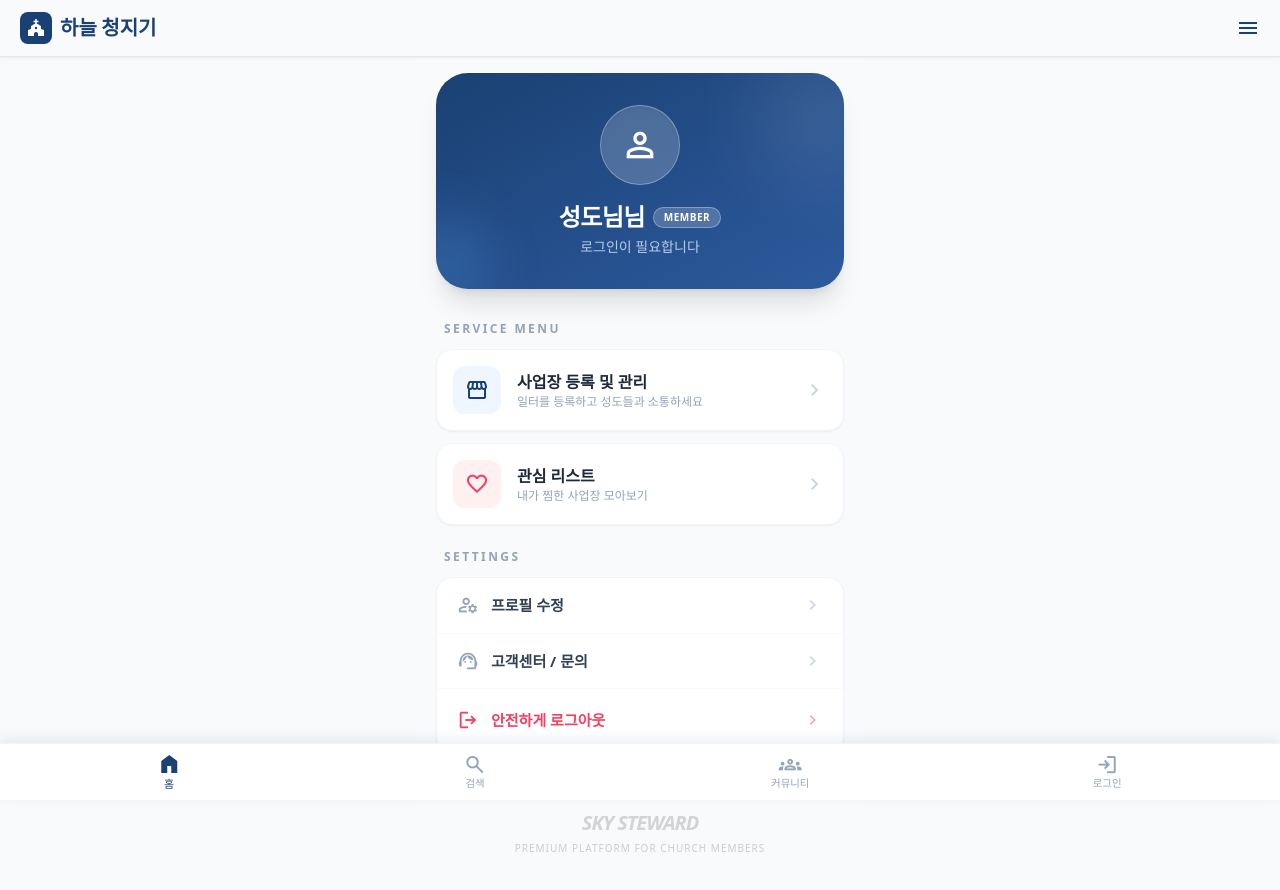
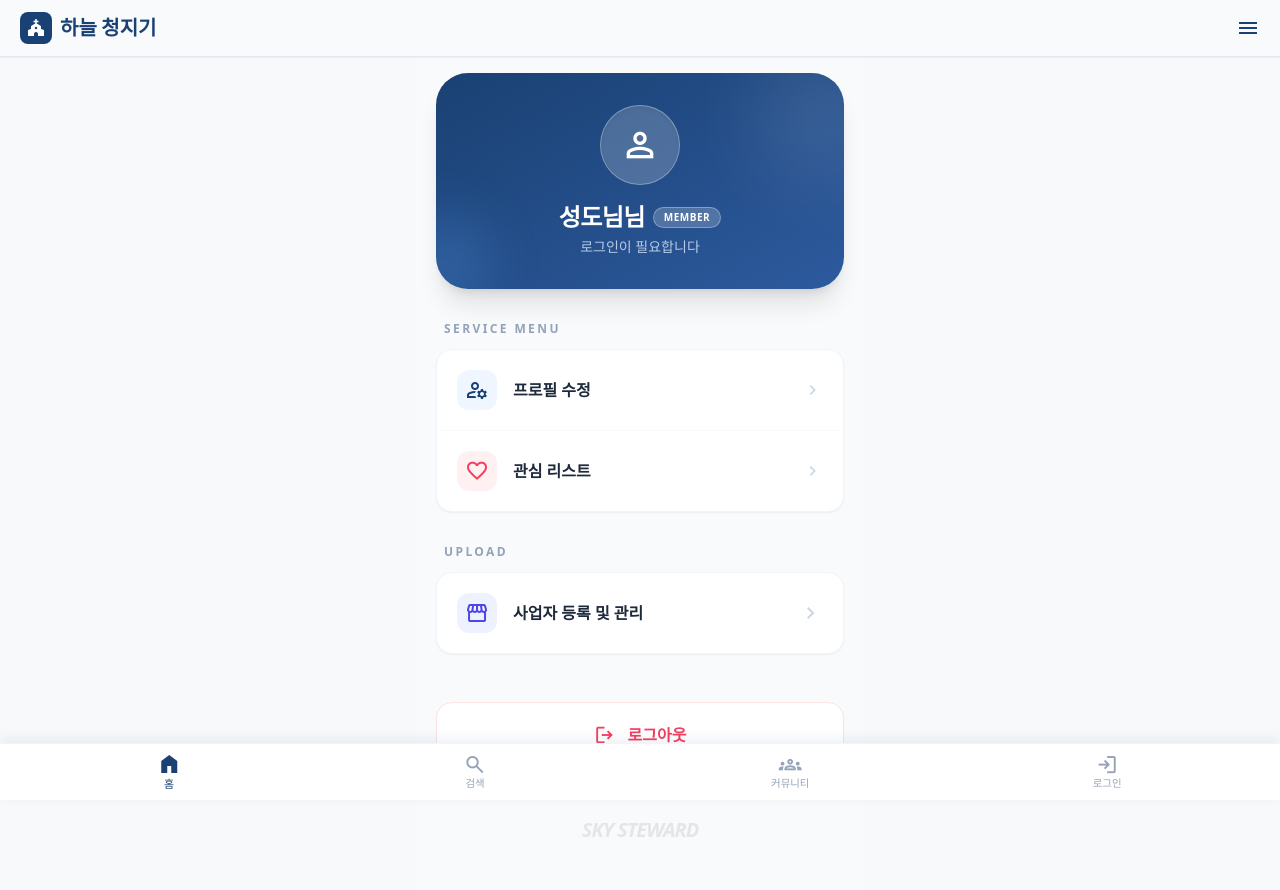
Before and after one commit to gumdalf7787art/sky-steward, a React (Vite) app: page /mypage in a window 1280 px wide. Shown: the top 890 px of the page. Built offline with nearby package versions, Linux system fonts and the light colour scheme.

Commit message:
UI: Reorganize MyPage menu structure per user request (Service Menu, UPload section, and independent Logout)

```diff
--- a/src/pages/MyPage.jsx
+++ b/src/pages/MyPage.jsx
@@ -11,7 +11,6 @@ const MyPage = () => {
   const [user, setUser] = useState(null);
 
   useEffect(() => {
-    // 1. localStorage에서 사용자 정보 로드 (새로고침 대응)
     const storedUser = localStorage.getItem('sky_user');
     if (storedUser) {
       try {
@@ -19,26 +18,17 @@ const MyPage = () => {
       } catch (e) {
         console.error("Failed to parse user info", e);
       }
-    } else {
-      // 로그인 정보가 없으면 로그인 페이지로 이동 (실제 운영 시)
-      // navigate('/login');
     }
   }, [navigate]);
 
   const handleLogout = () => {
-    // 1. Recoil 상태 초기화
     setAuth({ isAuthenticated: false, user: null, token: null });
-
-    // 2. LocalStorage 비우기
     localStorage.removeItem('sky_token');
     localStorage.removeItem('sky_user');
-
-    // 3. 알림 및 이동
-    alert('안전하게 로그아웃 되었습니다.');
+    alert('로그아웃 되었습니다.');
     navigate('/');
   };
 
-  // 데이터 로딩 중이거나 없는 경우의 기본값
   const displayUser = user || { nickname: '성도님', email: '로그인이 필요합니다', role: 'USER' };
 
   return (
@@ -46,10 +36,9 @@ const MyPage = () => {
       <Header />
       <main className="max-w-md mx-auto pt-4 pb-24 bg-[#F8FAFC] min-h-screen font-sans">
 
-        {/* Profile Card - Premium Glassmorphism Style */}
+        {/* Profile Card */}
         <div className="px-5 mb-8">
           <div className="relative overflow-hidden bg-gradient-to-br from-[#1A4173] to-[#2D5A9E] text-white rounded-[2rem] p-8 shadow-xl">
-            {/* Subtle background pattern */}
             <div className="absolute top-[-10%] right-[-10%] w-32 h-32 bg-white/10 rounded-full blur-2xl"></div>
             <div className="absolute bottom-[-10%] left-[-10%] w-24 h-24 bg-blue-400/20 rounded-full blur-xl"></div>
 
@@ -71,71 +60,66 @@ const MyPage = () => {
         </div>
 
         {/* Action Menu Sections */}
-        <div className="px-5 space-y-6">
+        <div className="px-5 space-y-8">
 
-          {/* Section: Activity */}
+          {/* Section: Service Menu */}
           <div>
             <h3 className="px-2 text-xs font-black text-slate-400 uppercase tracking-[0.2em] mb-3">Service Menu</h3>
-            <div className="grid grid-cols-1 gap-3">
-              <Link to="/mypage/business-register" className="bg-white border border-slate-100 p-4 rounded-2xl flex items-center gap-4 shadow-sm hover:translate-y-[-2px] transition-all duration-200">
-                <div className="w-12 h-12 bg-blue-50 text-[#1A4173] rounded-xl flex items-center justify-center">
-                  <span className="material-symbols-outlined font-light">storefront</span>
+            <div className="bg-white border border-slate-100 rounded-2xl overflow-hidden shadow-sm">
+              <button className="w-full px-5 py-5 flex items-center justify-between hover:bg-slate-50 transition-colors border-b border-slate-50 text-left">
+                <div className="flex items-center gap-4">
+                  <div className="w-10 h-10 bg-blue-50 text-[#1A4173] rounded-xl flex items-center justify-center">
+                    <span className="material-symbols-outlined font-light">manage_accounts</span>
                   </div>
-                <div className="flex-1">
-                  <h4 className="font-bold text-slate-800 text-base">사업장 등록 및 관리</h4>
-                  <p className="text-slate-400 text-xs">일터를 등록하고 성도들과 소통하세요</p>
+                  <span className="text-[16px] font-bold text-slate-800">프로필 수정</span>
                 </div>
-                <span className="material-symbols-outlined text-slate-300">chevron_right</span>
-              </Link>
+                <span className="material-symbols-outlined text-slate-300 text-[20px]">chevron_right</span>
+              </button>
 
-              <button className="bg-white border border-slate-100 p-4 rounded-2xl flex items-center gap-4 shadow-sm hover:translate-y-[-2px] transition-all duration-200 text-left w-full">
-                <div className="w-12 h-12 bg-rose-50 text-rose-500 rounded-xl flex items-center justify-center">
+              <button className="w-full px-5 py-5 flex items-center justify-between hover:bg-slate-50 transition-colors text-left">
+                <div className="flex items-center gap-4">
+                  <div className="w-10 h-10 bg-rose-50 text-rose-500 rounded-xl flex items-center justify-center">
                     <span className="material-symbols-outlined font-light">favorite</span>
                   </div>
-                <div className="flex-1">
-                  <h4 className="font-bold text-slate-800 text-base">관심 리스트</h4>
-                  <p className="text-slate-400 text-xs">내가 찜한 사업장 모아보기</p>
+                  <span className="text-[16px] font-bold text-slate-800">관심 리스트</span>
                 </div>
-                <span className="material-symbols-outlined text-slate-300">chevron_right</span>
+                <span className="material-symbols-outlined text-slate-300 text-[20px]">chevron_right</span>
               </button>
             </div>
           </div>
 
-          {/* Section: Support */}
+          {/* Section: UPload */}
           <div>
-            <h3 className="px-2 text-xs font-black text-slate-400 uppercase tracking-[0.2em] mb-3">Settings</h3>
+            <h3 className="px-2 text-xs font-black text-slate-400 uppercase tracking-[0.2em] mb-3">UPload</h3>
             <div className="bg-white border border-slate-100 rounded-2xl overflow-hidden shadow-sm">
-              <button className="w-full px-5 py-4 flex items-center justify-between hover:bg-slate-50 transition-colors border-b border-slate-50 text-left">
-                <div className="flex items-center gap-3">
-                  <span className="material-symbols-outlined text-slate-400 text-[22px]">manage_accounts</span>
-                  <span className="text-[15px] font-semibold text-slate-700">프로필 수정</span>
+              <Link to="/mypage/business-register" className="w-full px-5 py-5 flex items-center justify-between hover:bg-slate-50 transition-colors text-left">
+                <div className="flex items-center gap-4">
+                  <div className="w-10 h-10 bg-indigo-50 text-indigo-600 rounded-xl flex items-center justify-center">
+                    <span className="material-symbols-outlined font-light">storefront</span>
                   </div>
-                <span className="material-symbols-outlined text-slate-300 text-[20px]">chevron_right</span>
-              </button>
-              <button className="w-full px-5 py-4 flex items-center justify-between hover:bg-slate-50 transition-colors border-b border-slate-50 text-left">
-                <div className="flex items-center gap-3">
-                  <span className="material-symbols-outlined text-slate-400 text-[22px]">support_agent</span>
-                  <span className="text-[15px] font-semibold text-slate-700">고객센터 / 문의</span>
+                  <div className="flex-1">
+                    <h4 className="font-bold text-slate-800 text-base">사업자 등록 및 관리</h4>
                   </div>
-                <span className="material-symbols-outlined text-slate-300 text-[20px]">chevron_right</span>
-              </button>
-              <button
-                onClick={handleLogout}
-                className="w-full px-5 py-5 flex items-center justify-between hover:bg-rose-50 transition-colors text-rose-500 group text-left"
-              >
-                <div className="flex items-center gap-3">
-                  <span className="material-symbols-outlined text-[22px] group-hover:rotate-12 transition-transform">logout</span>
-                  <span className="text-[15px] font-bold">안전하게 로그아웃</span>
                 </div>
-                <span className="material-symbols-outlined text-rose-300 text-[20px]">chevron_right</span>
-              </button>
+                <span className="material-symbols-outlined text-slate-300 text-[24px]">chevron_right</span>
+              </Link>
             </div>
           </div>
 
+          {/* Logout - Independent Button Style */}
+          <div className="pt-4">
+            <button
+              onClick={handleLogout}
+              className="w-full py-5 bg-white border border-rose-100 rounded-2xl flex items-center justify-center gap-3 text-rose-500 shadow-sm hover:bg-rose-50 transition-all duration-200 active:scale-[0.98]"
+            >
+              <span className="material-symbols-outlined text-[22px]">logout</span>
+              <span className="text-[16px] font-bold">로그아웃</span>
+            </button>
+          </div>
+
           {/* Footer Branding */}
-          <div className="text-center py-8 opacity-20 filter grayscale">
+          <div className="text-center py-4 opacity-10 filter grayscale">
              <h2 className="text-xl font-black italic tracking-tighter text-[#1A4173]">SKY STEWARD</h2>
-             <p className="text-[10px] uppercase tracking-widest mt-1">Premium Platform for Church Members</p>
           </div>
         </div>
 
```
Lines whose indentation alone changed are shown as unchanged.
